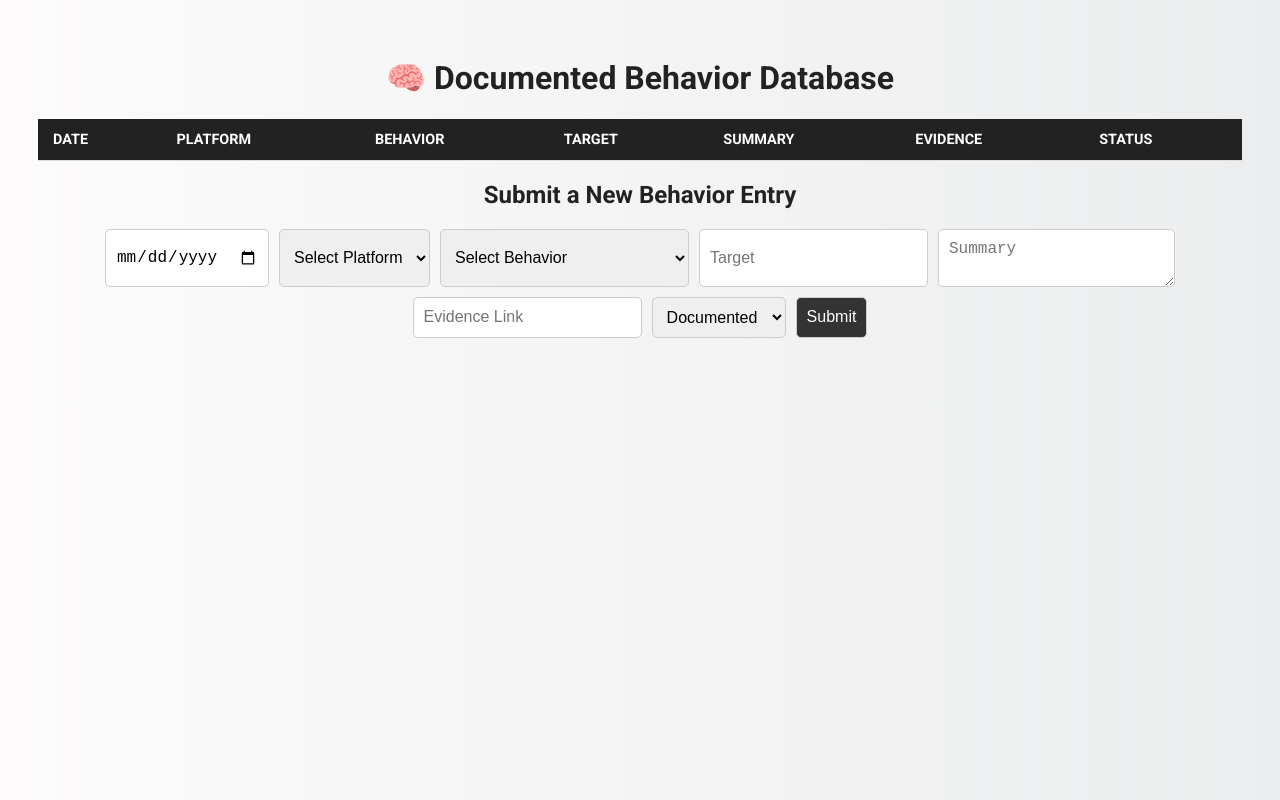
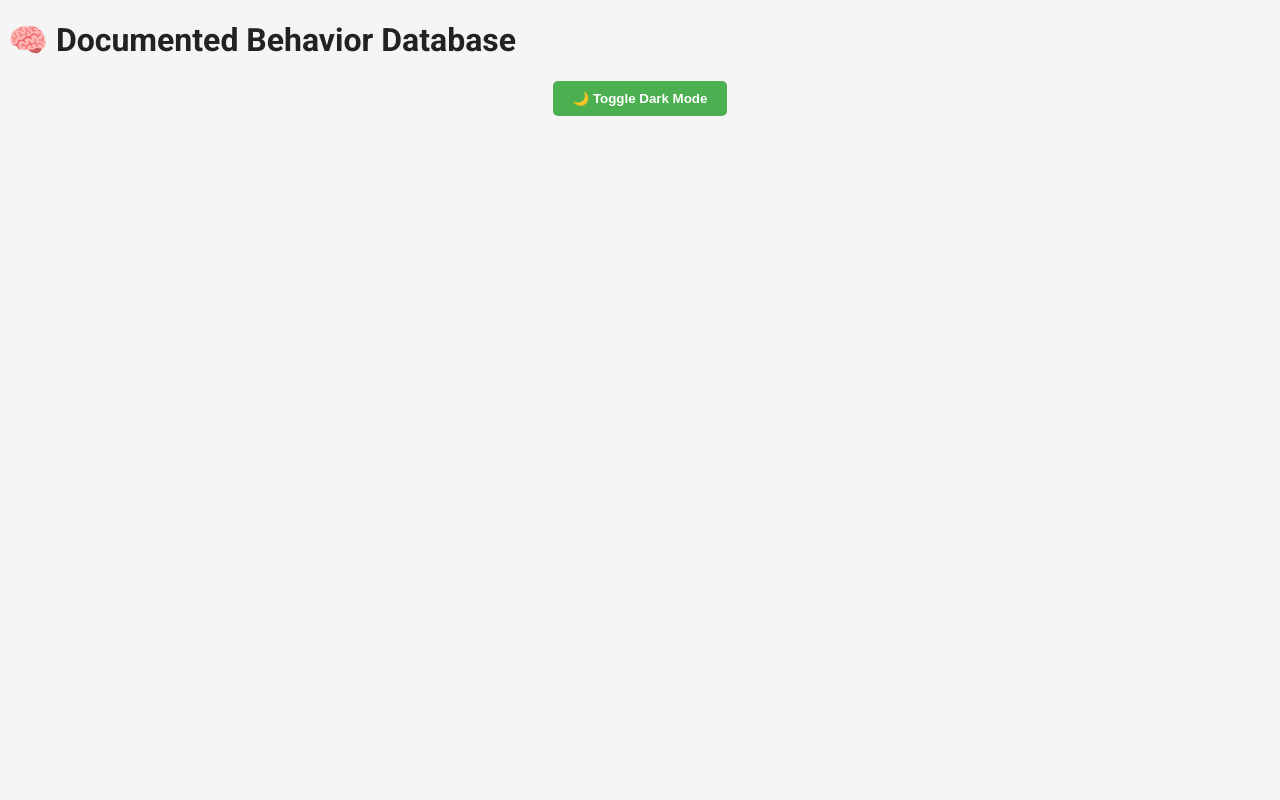
Before and after one commit to DramaTwins/behavior-database, a plain HTML site: page index.html in a window 1280 px wide. Drawn offline with Linux system fonts and the light colour scheme; no server answers.

Commit message:
Update index.html

```diff
--- a/index.html
+++ b/index.html
@@ -5,8 +5,6 @@
   <meta name="viewport" content="width=device-width, initial-scale=1.0" />
   <title>Behavior Tracker</title>
   <link href="https://fonts.googleapis.com/css2?family=Roboto:wght@400;700&display=swap" rel="stylesheet">
-
-  <!-- Firebase CDN Modules -->
   <script type="module">
     import { initializeApp } from "https://www.gstatic.com/firebasejs/11.10.0/firebase-app.js";
     import { getFirestore, collection, addDoc, getDocs } from "https://www.gstatic.com/firebasejs/11.10.0/firebase-firestore.js";
@@ -66,142 +64,65 @@
       loadEntries();
       document.getElementById("incidentForm").reset();
     };
+
+    window.toggleDarkMode = function() {
+      document.body.classList.toggle('dark');
+    };
   </script>
-
   <style>
     body {
       font-family: 'Roboto', sans-serif;
-      background: linear-gradient(to right, #fdfbfb, #ebedee);
-      padding: 30px;
-      color: #333;
+      background-color: #f5f5f5;
+      color: #222;
+      transition: background-color 0.3s, color 0.3s;
     }
-
-    h1, h2 {
-      text-align: center;
-      color: #222;
+    body.dark {
+      background-color: #121212;
+      color: #e0e0e0;
     }
-
-    .filter-box, .form-box {
+    table, input, button {
+      transition: background-color 0.3s, color 0.3s;
+    }
+    body.dark table {
+      background-color: #1e1e1e;
+      color: #e0e0e0;
+    }
+    body.dark input, body.dark select, body.dark textarea {
+      background-color: #2c2c2c;
+      color: #f0f0f0;
+      border: 1px solid #444;
+    }
+    body.dark a {
+      color: #90caf9;
+    }
+    .button-wrapper {
       display: flex;
       justify-content: center;
+      margin-bottom: 20px;
       gap: 10px;
-      margin-bottom: 30px;
-      flex-wrap: wrap;
     }
-
-    input, select, textarea, button {
-      padding: 10px;
-      font-size: 1rem;
+    .button-wrapper button {
+      padding: 10px 20px;
+      background: #4CAF50;
+      color: white;
+      font-weight: bold;
+      border: none;
       border-radius: 5px;
-      border: 1px solid #ccc;
-    }
-
-    textarea { resize: vertical; }
-
-    button {
-      background-color: #333;
-      color: white;
       cursor: pointer;
     }
-
-    button:hover { background-color: #555; }
-
-    .table-wrapper {
-      overflow-x: auto;
-    }
-
-    table {
-      width: 100%;
-      border-collapse: collapse;
-      box-shadow: 0 4px 8px rgba(0,0,0,0.05);
-      min-width: 700px;
-    }
-
-    th, td {
-      padding: 12px 15px;
-      border-bottom: 1px solid #ddd;
-      text-align: left;
-    }
-
-    th {
-      background-color: #222;
+    .dark-toggle {
+      background: #333;
       color: white;
-      text-transform: uppercase;
-      font-size: 0.9rem;
-    }
-
-    tr:hover { background-color: #f1f1f1; }
-
-    a {
-      color: #007BFF;
-      text-decoration: none;
-    }
-
-    a:hover {
-      text-decoration: underline;
-    }
-
-    @media screen and (max-width: 768px) {
-      input, select, button, textarea {
-        width: 100%;
-        margin-bottom: 10px;
-      }
-      .filter-box, .form-box {
-        flex-direction: column;
-        align-items: stretch;
-      }
     }
   </style>
 </head>
-
 <body>
   <h1>🧠 Documented Behavior Database</h1>
 
-  <div class="table-wrapper">
-    <table id="dataTable">
-      <thead>
-        <tr>
-          <th>Date</th>
-          <th>Platform</th>
-          <th>Behavior</th>
-          <th>Target</th>
-          <th>Summary</th>
-          <th>Evidence</th>
-          <th>Status</th>
-        </tr>
-      </thead>
-      <tbody></tbody>
-    </table>
+  <div class="button-wrapper">
+    <button onclick="toggleDarkMode()">🌙 Toggle Dark Mode</button>
   </div>
 
-  <h2>Submit a New Behavior Entry</h2>
-  <form id="incidentForm" class="form-box" onsubmit="submitHandler(event)">
-    <input type="date" id="newDate" required />
-    <select id="newPlatform" required>
-      <option value="">Select Platform</option>
-      <option value="TikTok">TikTok</option>
-      <option value="Instagram">Instagram</option>
-      <option value="YouTube">YouTube</option>
-      <option value="Discord">Discord</option>
-      <option value="Facebook">Facebook</option>
-    </select>
-    <select id="newBehavior" required>
-      <option value="">Select Behavior</option>
-      <option value="Gaslighting">Gaslighting</option>
-      <option value="Smear Campaign">Smear Campaign</option>
-      <option value="Love Bombing & Devaluation">Love Bombing & Devaluation</option>
-      <option value="Contradictory Statements">Contradictory Statements</option>
-      <option value="Victim Playing">Victim Playing</option>
-    </select>
-    <input type="text" id="newTarget" placeholder="Target" required />
-    <textarea id="newSummary" placeholder="Summary" required></textarea>
-    <input type="url" id="newEvidence" placeholder="Evidence Link" required />
-    <select id="newStatus">
-      <option value="Documented">Documented</option>
-      <option value="Deleted Post">Deleted Post</option>
-      <option value="Ongoing">Ongoing</option>
-    </select>
-    <button type="submit">Submit</button>
-  </form>
+  <!-- rest of the body remains unchanged -->
 </body>
 </html>
```
